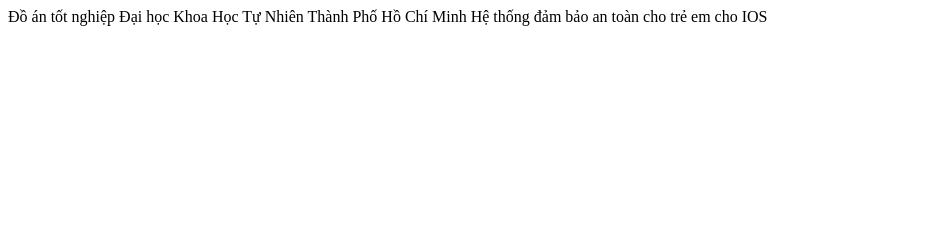
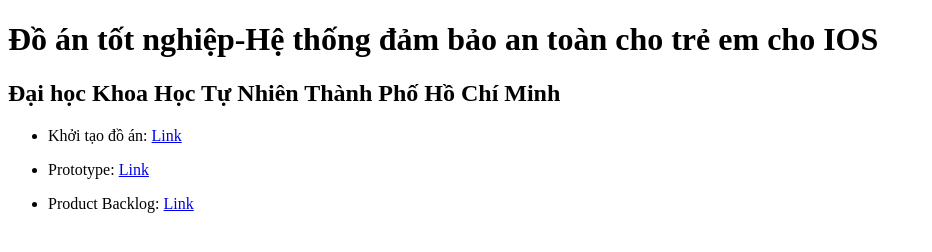
Before and after one commit to trantinvan21087/hethongdambaoantoanchotreem-ios, a plain HTML site: page docs/index.html in a window 1280 px wide. Shown: the whole page, without its empty margins (0-932 px from the left). Drawn offline with Linux system fonts and the light colour scheme.

Commit message:
Update index.html

```diff
--- a/docs/index.html
+++ b/docs/index.html
@@ -1,13 +1,25 @@
 <!doctype html>
 <html>
     <head>
-<title>Our Funky HTML Page</title>
+        <meta charset="UTF-8">
+        <title>Hệ thống đảm bảo an toàn cho trẻ em cho IOS</title>
         <meta name="description" content="Hệ thống đảm bảo an toàn cho trẻ em cho IOS">
         <meta name="keywords" content="html tutorial template">
     </head>
     <body>
-Đồ án tốt nghiệp
-Đại học Khoa Học Tự Nhiên Thành Phố Hồ Chí Minh
-Hệ thống đảm bảo an toàn cho trẻ em cho IOS
+        <h1>Đồ án tốt nghiệp-Hệ thống đảm bảo an toàn cho trẻ em cho IOS</h1>
+        <h2>Đại học Khoa Học Tự Nhiên Thành Phố Hồ Chí Minh</h2>
+
+        <ul>
+            <li>
+                <p>Khởi tạo đồ án: <a href="https://drive.google.com/drive/folders/13k2e8wOEUsXUaO3brjPTX1q7SPvCf0d8">Link</a></p>
+            </li>
+            <li>
+                <p>Prototype: <a href="https://www.figma.com/file/L5or7npQNQPuzjySDn1o4N/Protect-Kid?node-id=0%3A1&t=UYW4g6mB2AyZOxx5-1">Link</a></p>
+            </li>
+            <li>
+                <p>Product Backlog: <a href="https://docs.google.com/spreadsheets/d/1kDkCYcLBJZmQYs-wS4K_wdbAmQscxuP6-sy8ksFmaBE/edit#gid=0">Link</a></p>
+            </li>
+        </ul>
     </body>
 </html>
```
Lines whose indentation alone changed are shown as unchanged.
